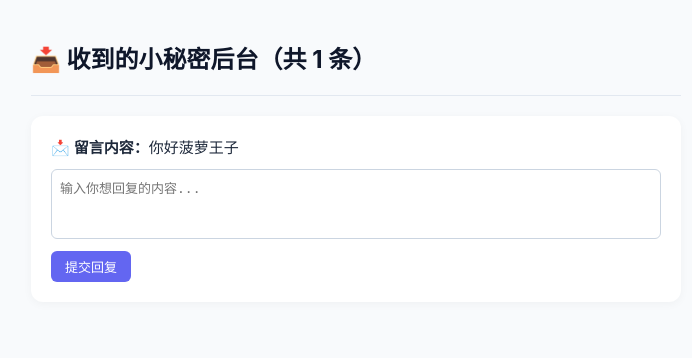
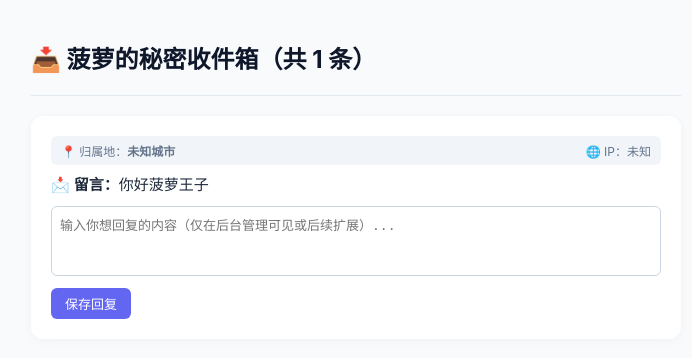
Before and after one commit to maxsonlun-beep/anonymous-box, a Flask app: page /admin in a window 1280 px wide. Shown: the top 358 px of the page, without its empty margins (284-976 px from the left). Run offline with Flask 3, Linux system fonts and the light colour scheme; the visitor is signed in with stand-in values (Sample User, id 1).

Commit message:
Update admin.html

```diff
--- a/anonymous-box/templates/admin.html
+++ b/anonymous-box/templates/admin.html
@@ -3,26 +3,31 @@
 <head>
     <meta charset="UTF-8">
     <meta name="viewport" content="width=device-width, initial-scale=1.0">
-    <title>管理后台 - 树洞信箱</title>
+    <title>管理后台 - 菠萝世界</title>
     <style>
         body { font-family: -apple-system, BlinkMacSystemFont, "Segoe UI", Roboto, sans-serif; background: #f8fafc; color: #1e293b; padding: 20px; max-width: 650px; margin: auto; }
         h2 { color: #0f172a; }
         .msg-card { background: white; padding: 20px; border-radius: 12px; margin-bottom: 16px; box-shadow: 0 2px 10px rgba(0,0,0,0.04); }
+        .msg-header { display: flex; justify-content: space-between; font-size: 12px; color: #64748b; margin-bottom: 8px; background: #f1f5f9; padding: 6px 10px; border-radius: 6px; }
         .msg-content { font-size: 15px; color: #1e293b; margin-bottom: 12px; word-break: break-all; font-weight: 500; }
         textarea { width: 100%; height: 70px; padding: 8px; border: 1px solid #cbd5e1; border-radius: 6px; box-sizing: border-box; font-size: 13px; outline: none; resize: none; margin-bottom: 8px; }
         textarea:focus { border-color: #6366f1; }
         button { background: #6366f1; color: white; border: none; padding: 6px 14px; border-radius: 6px; font-size: 13px; cursor: pointer; font-weight: 500; }
         button:hover { background: #4f46e5; }
-        .existing-reply { background: #f1f5f9; padding: 8px 12px; border-radius: 6px; font-size: 13px; color: #475569; margin-bottom: 8px; }
+        .existing-reply { background: #eff6ff; border-left: 3px solid #3b82f6; padding: 8px 12px; border-radius: 6px; font-size: 13px; color: #1e40af; margin-bottom: 8px; }
     </style>
 </head>
 <body>
-    <h2>📥 收到的小秘密后台（共 {{ messages | length }} 条）</h2>
+    <h2>📥 菠萝的秘密收件箱（共 {{ messages | length }} 条）</h2>
     <hr style="border: none; border-top: 1px solid #e2e8f0; margin-bottom: 20px;">
 
     {% for msg in messages %}
     <div class="msg-card">
-        <div class="msg-content">📩 <b>留言内容：</b>{{ msg.content }}</div>
+        <div class="msg-header">
+            <span>📍 归属地：<b>{{ msg.location or '未知城市' }}</b></span>
+            <span>🌐 IP：{{ msg.ip or '未知' }}</span>
+        </div>
+        <div class="msg-content">📩 <b>留言：</b>{{ msg.content }}</div>
 
         {% if msg.reply %}
         <div class="existing-reply">当前回复：{{ msg.reply }}</div>
@@ -30,8 +35,8 @@
 
         <form method="POST">
             <input type="hidden" name="msg_id" value="{{ msg.id }}">
-            <textarea name="reply" placeholder="输入你想回复的内容..."></textarea>
-            <button type="submit">提交回复</button>
+            <textarea name="reply" placeholder="输入你想回复的内容（仅在后台管理可见或后续扩展）..."></textarea>
+            <button type="submit">保存回复</button>
         </form>
     </div>
     {% else %}
```
